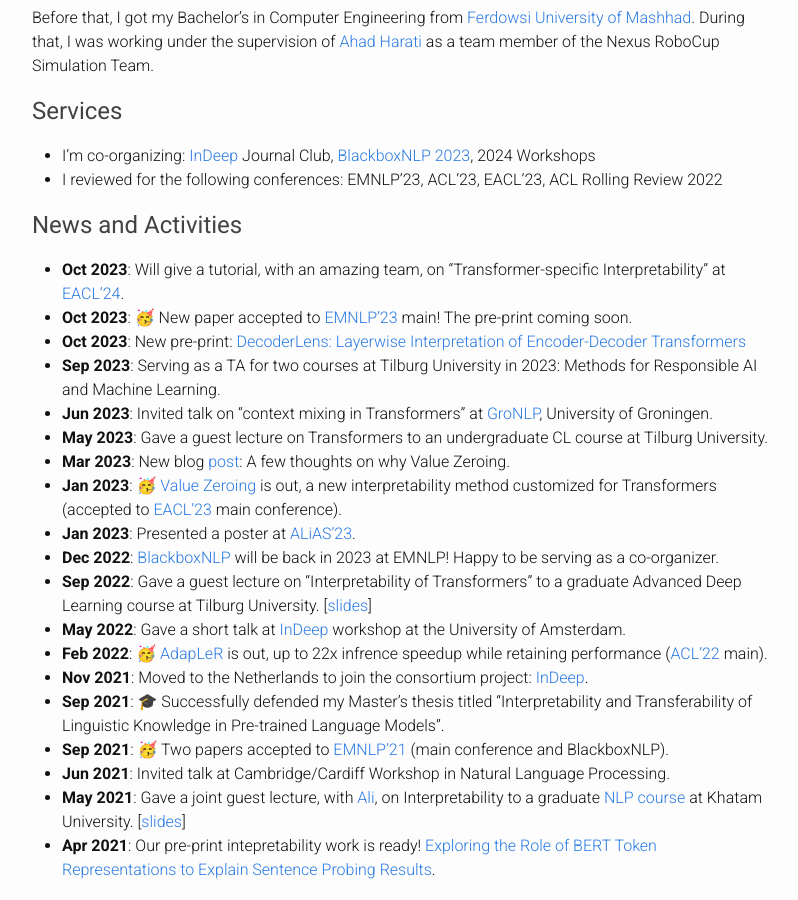
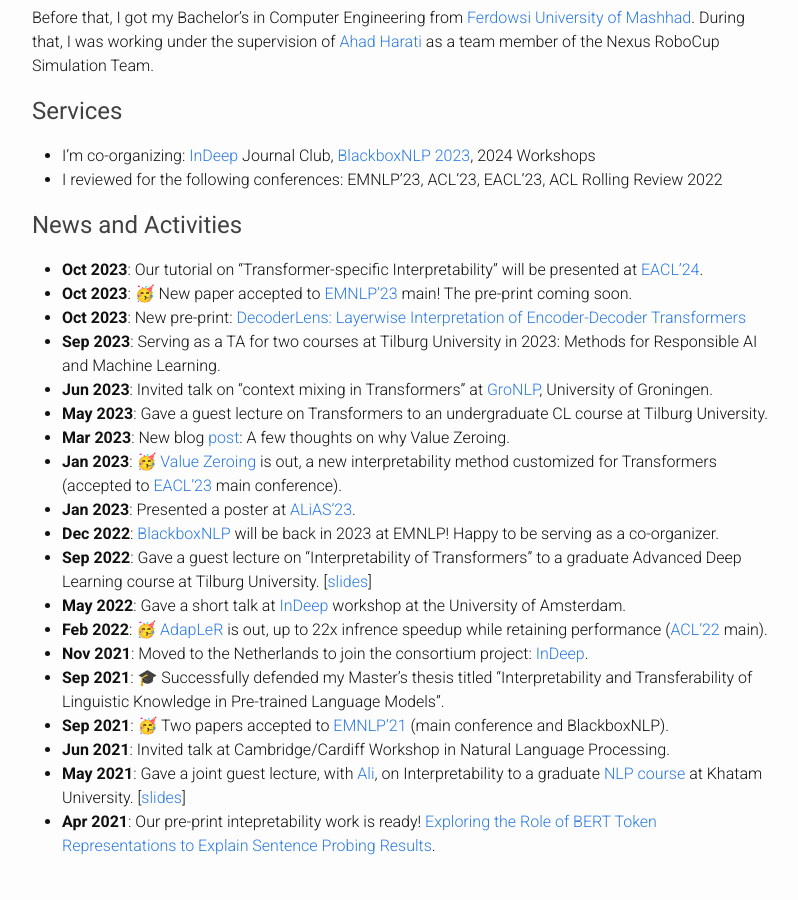
Before and after one commit to hmohebbi/hmohebbi.github.io, a Jekyll site: the page built from index.md, in a window 1280 px wide and 900 px high, scrolled down 533 px. Shown: the whole window, without its empty margins (238-1036 px from the left). Built offline with Jekyll 4.4.1, drawn with Linux system fonts in a browser that asks for light colours.

Commit message:
Update index.md

```diff
--- a/index.md
+++ b/index.md
@@ -37,7 +37,7 @@ Before that, I got my Bachelor’s in Computer Engineering from [Ferdowsi Univer
 * I reviewed for the following conferences: EMNLP'23, ACL'23, EACL'23, ACL Rolling Review 2022
 
 ## <span style="color:#424242">News and Activities </span>
-* __Oct 2023__: Will give a tutorial, with an amazing team, on "Transformer-specific Interpretability" at [EACL'24](https://2024.eacl.org/).
+* __Oct 2023__: Our tutorial on "Transformer-specific Interpretability" will be presented at [EACL'24](https://2024.eacl.org/).
 * __Oct 2023__: 🥳 New paper accepted to [EMNLP'23](https://2023.emnlp.org/) main! The pre-print coming soon.
 * __Oct 2023__: New pre-print: [DecoderLens: Layerwise Interpretation of Encoder-Decoder Transformers](https://arxiv.org/abs/2310.03686)
 * __Sep 2023__: Serving as a TA for two courses at Tilburg University in 2023: Methods for Responsible AI and Machine Learning.
```
